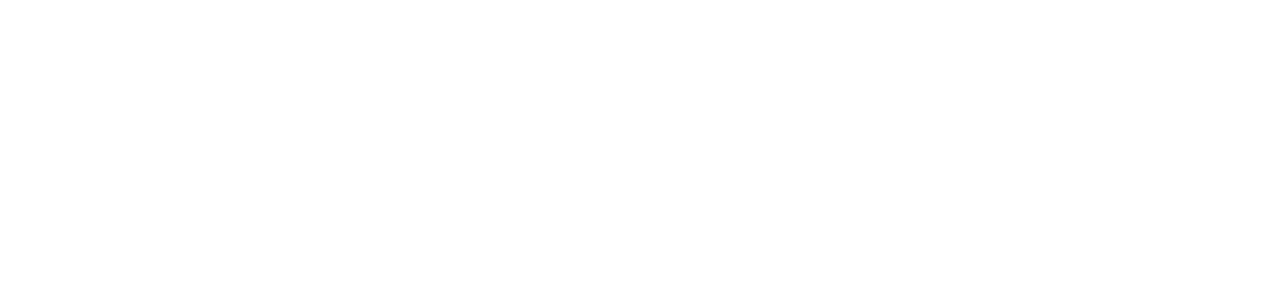
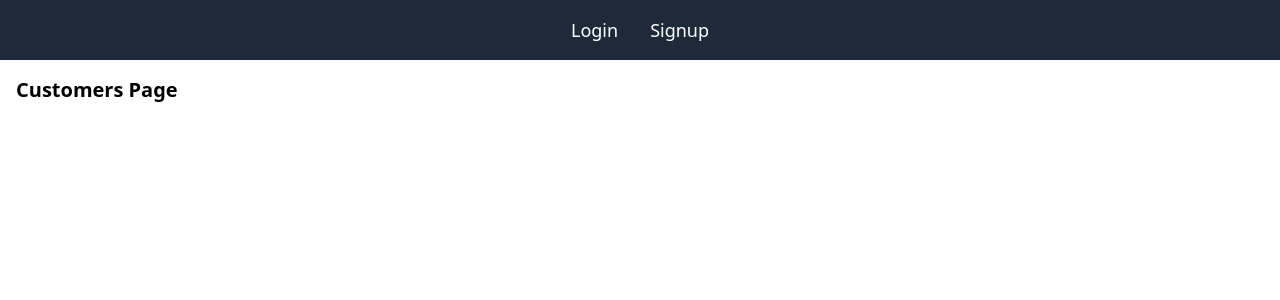
Before and after one commit to KevinBritten/library-management-system, a React (Vite) app in the folder library-management-frontend/: page /customers in a window 1280 px wide. Before the commit this address had no page. Shown: the top 300 px of the page. Built offline with nearby package versions, Linux system fonts and the light colour scheme.

Commit message:
add blank catalog and customers pages

```diff
--- a/library-management-frontend/src/App.jsx
+++ b/library-management-frontend/src/App.jsx
@@ -5,15 +5,21 @@ import { UserProvider } from "./contexts/UserContext";
 import Home from "./pages/Home.jsx";
 import Login from "./pages/Login.jsx";
 import Signup from "./pages/Signup.jsx";
+import Catalog from "./pages/Catalog.jsx";
+import Customers from "./pages/Customers.jsx";
+import Header from "./components/Header.jsx";
 
 function App() {
   return (
     <UserProvider>
       <Router>
+        <Header />
         <Routes>
           <Route path="/" element={<Home />} />
           <Route path="/login" element={<Login />} />
           <Route path="/signup" element={<Signup />} />
+          <Route path="/customers" element={<Customers />} />
+          <Route path="/customers" element={<Catalog />} />
         </Routes>
       </Router>
     </UserProvider>
--- /dev/null
+++ b/library-management-frontend/src/pages/Catalog.jsx
@@ -0,0 +1,11 @@
+function Catalog() {
+  return (
+    <div>
+      <div className="p-4">
+        <h1 className="text-xl font-bold">Catalog Page</h1>
+      </div>
+    </div>
+  );
+}
+
+export default Catalog;
--- /dev/null
+++ b/library-management-frontend/src/pages/Customers.jsx
@@ -0,0 +1,11 @@
+function Customers() {
+  return (
+    <div>
+      <div className="p-4">
+        <h1 className="text-xl font-bold">Customers Page</h1>
+      </div>
+    </div>
+  );
+}
+
+export default Customers;
```
